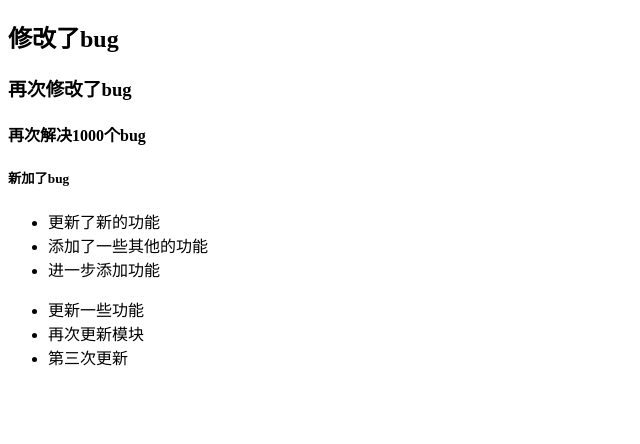
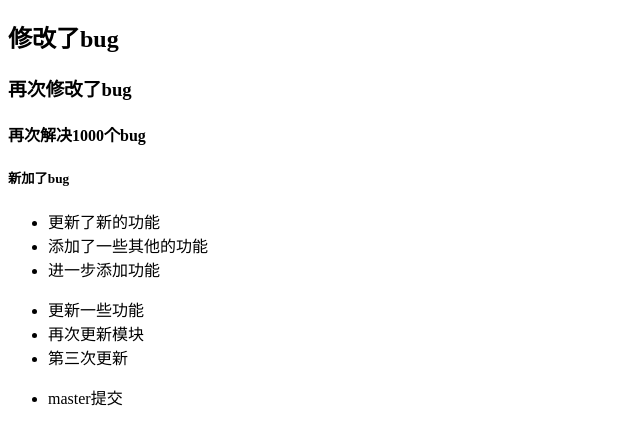
Before and after one commit to wuyuanhongsir/git-demo, a plain HTML site: page index.html in a window 1280 px wide. Shown: the part 70-514 px from the top of the page, without its empty margins (0-640 px from the left). Drawn offline with Linux system fonts and the light colour scheme.

Commit message:
master提交

```diff
--- a/index.html
+++ b/index.html
@@ -22,5 +22,8 @@
         <li>再次更新模块</li>
         <li>第三次更新</li>
     </ul>
+    <ul>
+        <li>master提交</li>
+    </ul>
 </body>
 </html>
```
